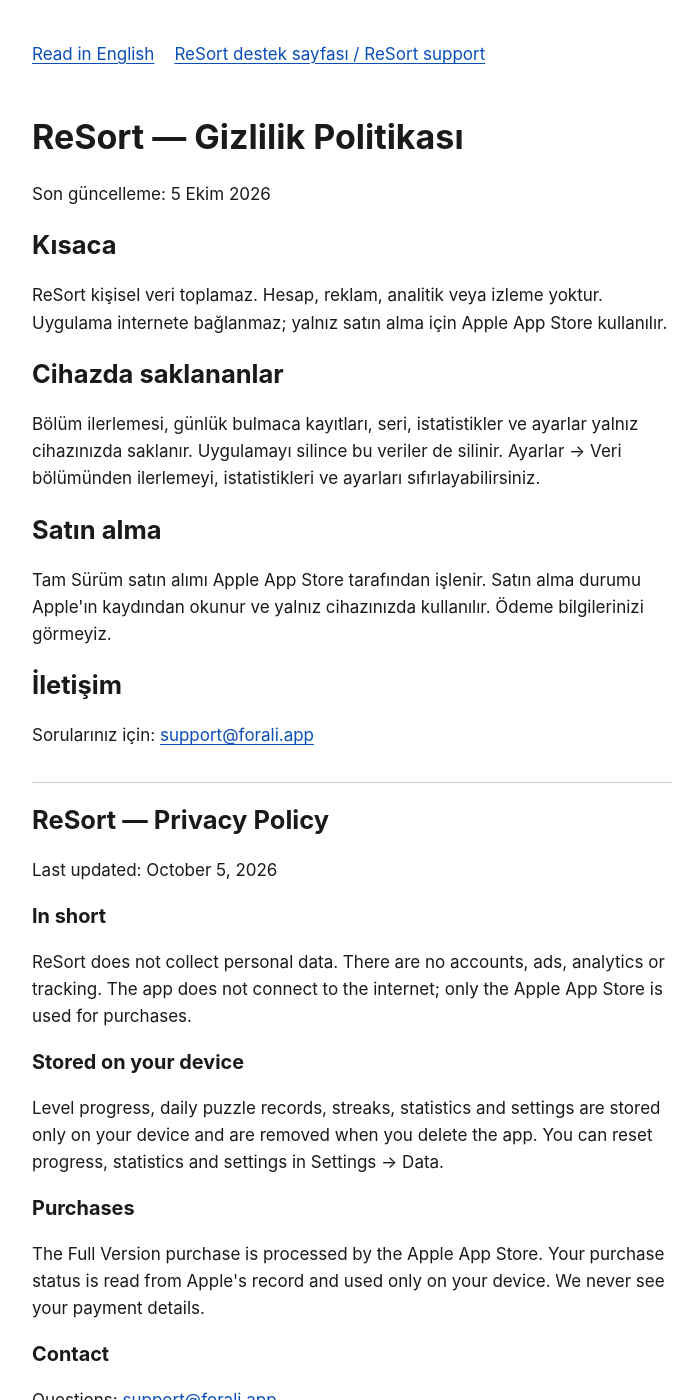
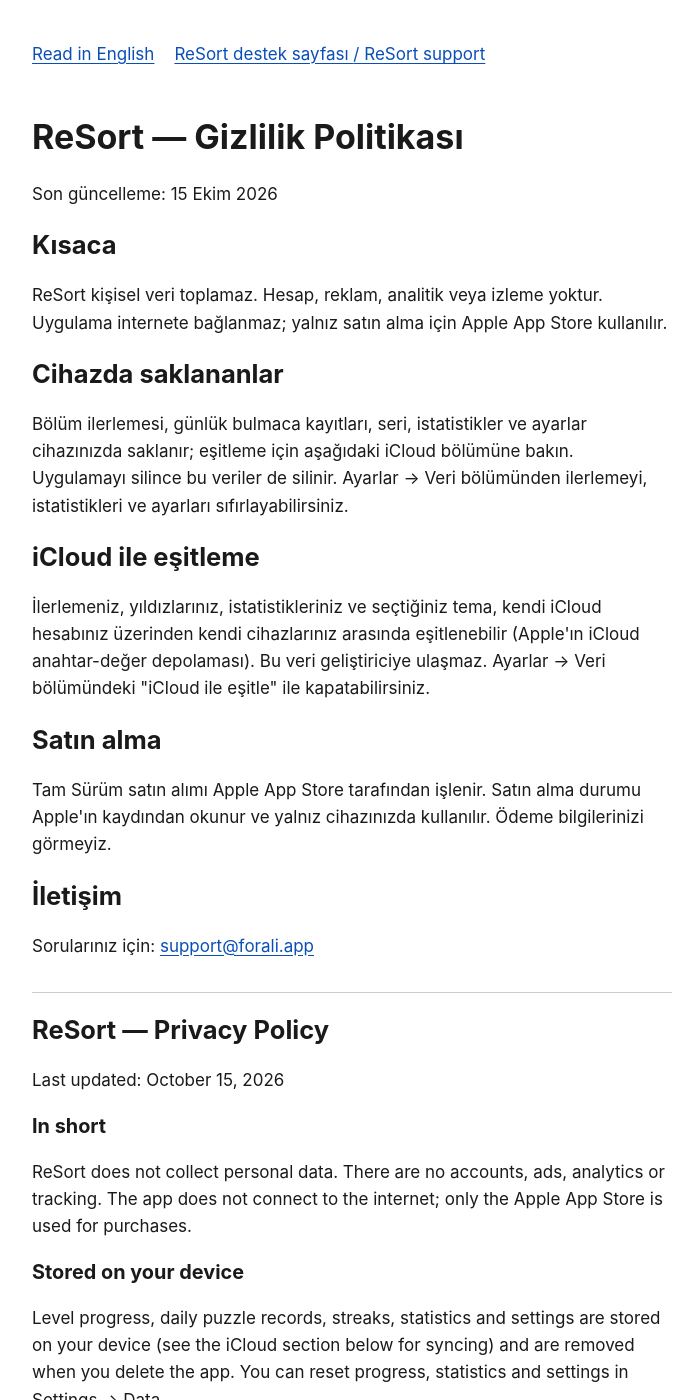
Before and after one commit to recepgur07-bot/recepgur07-bot.github.io, a Jekyll site: the page resort-privacy/index.html, which Jekyll copies as it is, in a window 1280 px wide and 1400 px high. Shown: the whole window, without its empty margins (288-985 px from the left). Built offline with Jekyll 4.4.1, drawn with Linux system fonts in a browser that asks for light colours; some of the changed text lies outside the part shown.

Commit message:
ReSort gizlilik: iCloud anahtar-değer eşitlemesi satırı (TR/EN)
İlerleme, yıldız, istatistik ve tema kullanıcının kendi iCloud hesabıyla kendi cihazları arasında eşitlenebilir; veri geliştiriciye ulaşmaz; Ayarlar > Veri'den kapatılır.

Co-Authored-By: Claude Opus 5.5 <noreply@anthropic.com>

```diff
--- a/resort-privacy/index.html
+++ b/resort-privacy/index.html
@@ -34,22 +34,26 @@ footer{border-top:1px solid var(--border);margin-top:2rem}
 </header>
 <main id="icerik" tabindex="-1">
 <h1>ReSort — Gizlilik Politikası</h1>
-<p>Son güncelleme: 5 Ekim 2026</p>
+<p>Son güncelleme: 15 Ekim 2026</p>
 <h2>Kısaca</h2>
 <p>ReSort kişisel veri toplamaz. Hesap, reklam, analitik veya izleme yoktur. Uygulama internete bağlanmaz; yalnız satın alma için Apple App Store kullanılır.</p>
 <h2>Cihazda saklananlar</h2>
-<p>Bölüm ilerlemesi, günlük bulmaca kayıtları, seri, istatistikler ve ayarlar yalnız cihazınızda saklanır. Uygulamayı silince bu veriler de silinir. Ayarlar → Veri bölümünden ilerlemeyi, istatistikleri ve ayarları sıfırlayabilirsiniz.</p>
+<p>Bölüm ilerlemesi, günlük bulmaca kayıtları, seri, istatistikler ve ayarlar cihazınızda saklanır; eşitleme için aşağıdaki iCloud bölümüne bakın. Uygulamayı silince bu veriler de silinir. Ayarlar → Veri bölümünden ilerlemeyi, istatistikleri ve ayarları sıfırlayabilirsiniz.</p>
+<h2>iCloud ile eşitleme</h2>
+<p>İlerlemeniz, yıldızlarınız, istatistikleriniz ve seçtiğiniz tema, kendi iCloud hesabınız üzerinden kendi cihazlarınız arasında eşitlenebilir (Apple'ın iCloud anahtar-değer depolaması). Bu veri geliştiriciye ulaşmaz. Ayarlar → Veri bölümündeki "iCloud ile eşitle" ile kapatabilirsiniz.</p>
 <h2>Satın alma</h2>
 <p>Tam Sürüm satın alımı Apple App Store tarafından işlenir. Satın alma durumu Apple'ın kaydından okunur ve yalnız cihazınızda kullanılır. Ödeme bilgilerinizi görmeyiz.</p>
 <h2>İletişim</h2>
 <p>Sorularınız için: <a href="mailto:support@forali.app">support@forali.app</a></p>
 <section id="en" lang="en" aria-labelledby="en-baslik">
 <h2 id="en-baslik">ReSort — Privacy Policy</h2>
-<p>Last updated: October 5, 2026</p>
+<p>Last updated: October 15, 2026</p>
 <h3>In short</h3>
 <p>ReSort does not collect personal data. There are no accounts, ads, analytics or tracking. The app does not connect to the internet; only the Apple App Store is used for purchases.</p>
 <h3>Stored on your device</h3>
-<p>Level progress, daily puzzle records, streaks, statistics and settings are stored only on your device and are removed when you delete the app. You can reset progress, statistics and settings in Settings → Data.</p>
+<p>Level progress, daily puzzle records, streaks, statistics and settings are stored on your device (see the iCloud section below for syncing) and are removed when you delete the app. You can reset progress, statistics and settings in Settings → Data.</p>
+<h3>Syncing with iCloud</h3>
+<p>Your progress, stars, statistics and chosen theme can be synced between your own devices through your own iCloud account (Apple's iCloud key-value storage). This data never reaches the developer. You can turn it off in Settings → Data → "Sync with iCloud".</p>
 <h3>Purchases</h3>
 <p>The Full Version purchase is processed by the Apple App Store. Your purchase status is read from Apple's record and used only on your device. We never see your payment details.</p>
 <h3>Contact</h3>
```
